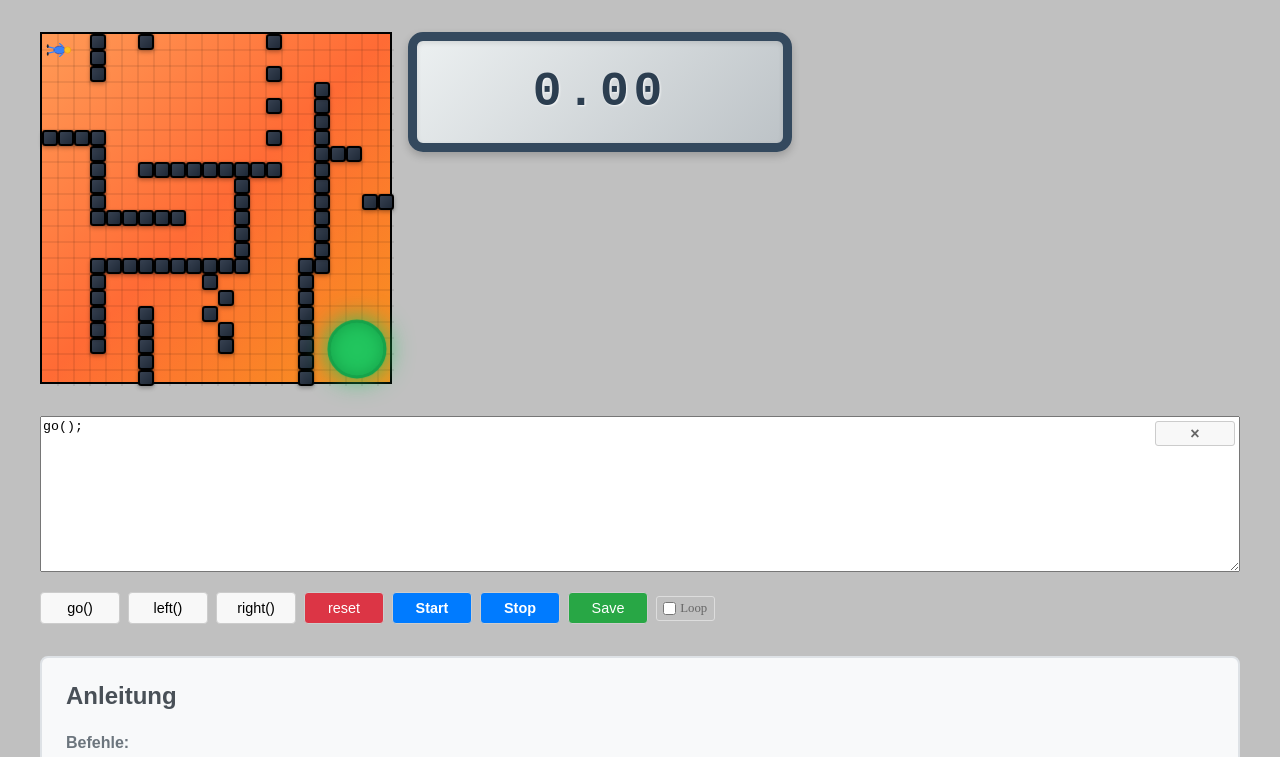
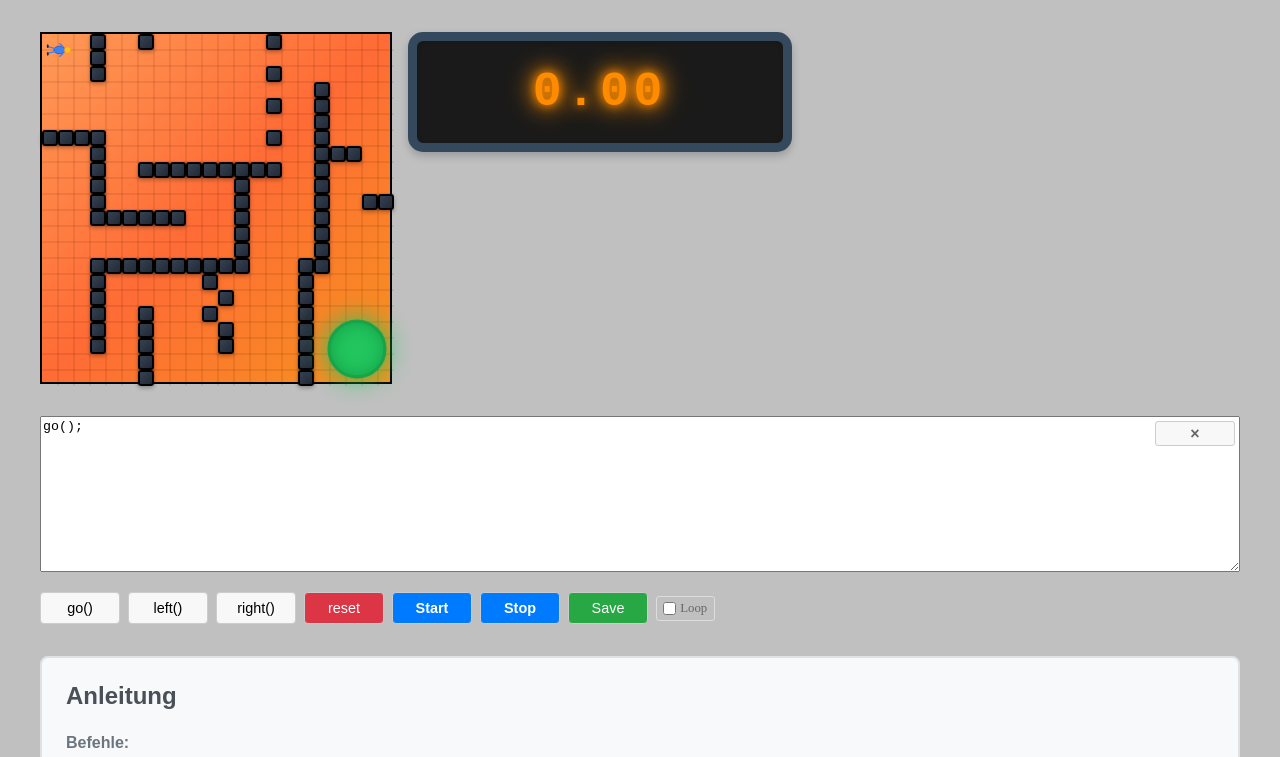
Before and after one commit to NoNotNow/Iaufer, a website with bundled scripts: page index.html in a window 1280 px wide. Shown: the top 757 px of the page. Built offline with nearby package versions, Linux system fonts and the light colour scheme.

Commit message:
Updated styles.css

```diff
--- a/styles.css
+++ b/styles.css
@@ -107,8 +107,8 @@ body{
   font-size: 3em;
   font-family: 'Courier New', monospace;
   font-weight: bold;
-  color: #2c3e50;
-  background: linear-gradient(135deg, #ecf0f1, #bdc3c7);
+  color: #ff8c00;
+  background-color: #1a1a1a;
   border: 0.1875em solid #34495e;
   border-radius: 15px;
   padding: 0.5em 0.8em;
@@ -119,7 +119,7 @@ body{
   box-shadow:
     inset 0 2px 5px rgba(0,0,0,0.1),
     0 4px 8px rgba(0,0,0,0.2);
-  text-shadow: 1px 1px 2px rgba(255,255,255,0.8);
+  text-shadow: 0 0 10px #ff8c00, 0 0 20px #ff8c00, 0 0 30px #ff8c00;
   letter-spacing: 0.1em;
   box-sizing: border-box;
 }
```
